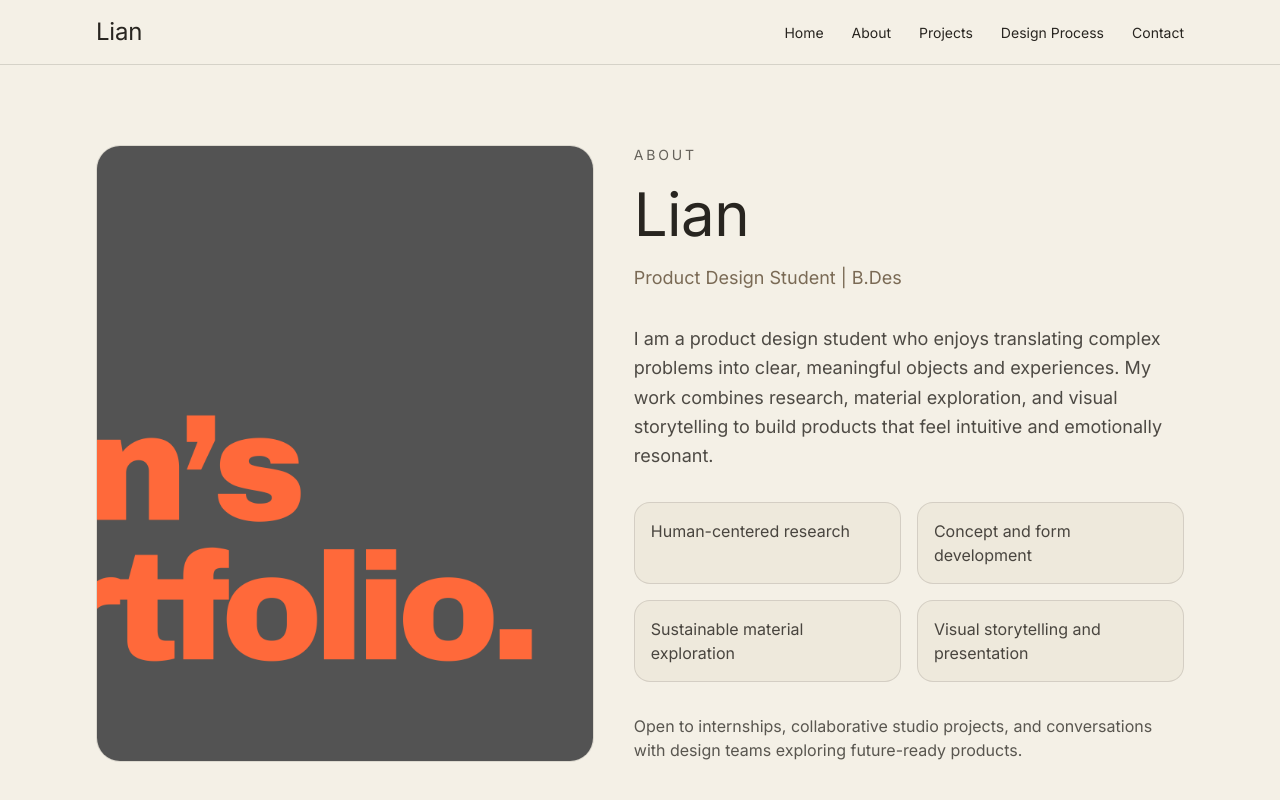
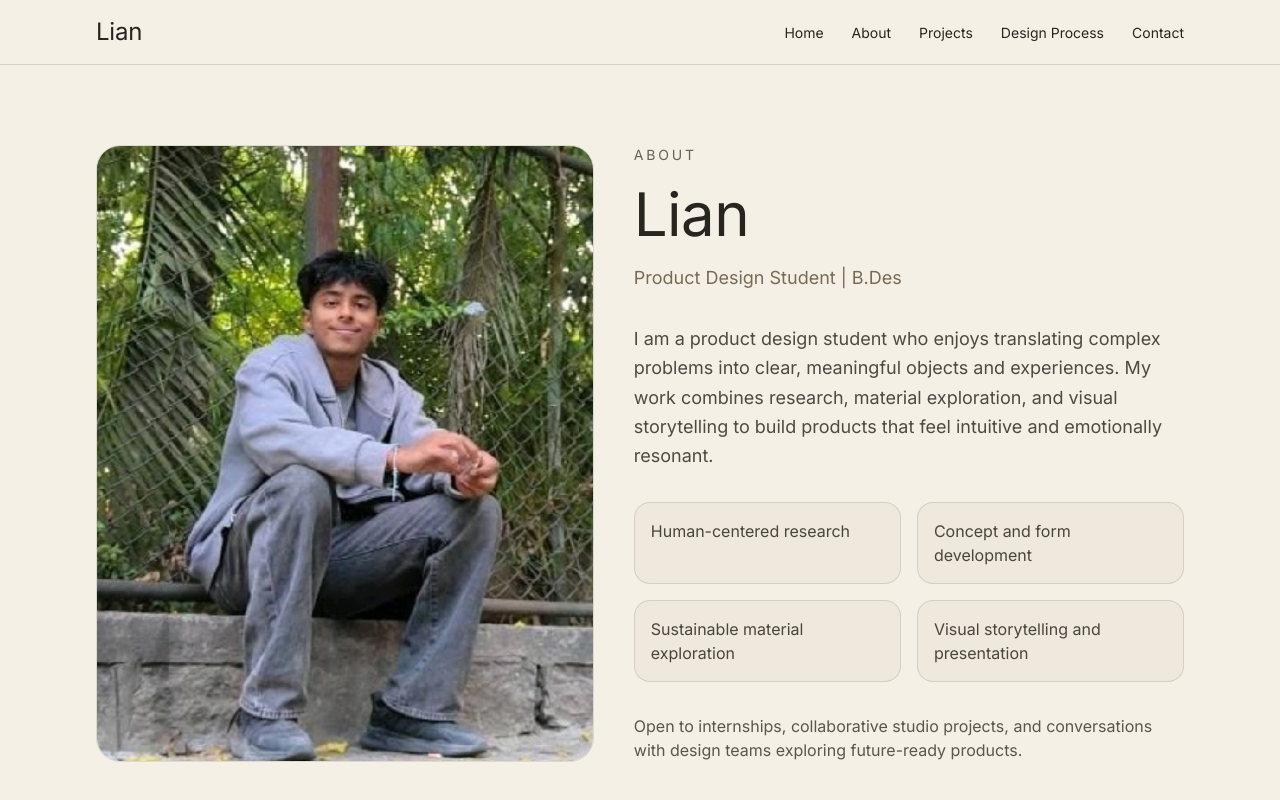
Before and after one commit to xatdev/lian-portfolio, a Next.js app: page /about in a window 1280 px wide. Shown: the top 800 px of the page. Built offline with nearby package versions, Linux system fonts and the light colour scheme.

Commit message:
Replace portfolio cover with portrait photo on about page

```diff
--- a/src/app/about/page.tsx
+++ b/src/app/about/page.tsx
@@ -6,11 +6,11 @@ export default function AboutPage() {
     <section className="mx-auto grid w-full max-w-6xl gap-10 px-6 py-14 md:grid-cols-[0.95fr_1.05fr] md:px-8 md:py-20">
       <AnimatedReveal className="relative min-h-[460px] overflow-hidden rounded-3xl border border-line/70">
         <Image
-          src="/images/portfolio/page-01.png"
-          alt="Lian portrait and portfolio visual"
+          src="/images/lian-background.png"
+          alt="Lian portrait"
           fill
           sizes="(max-width: 768px) 100vw, 40vw"
-          className="object-cover"
+          className="object-cover object-center"
         />
       </AnimatedReveal>
 
```
